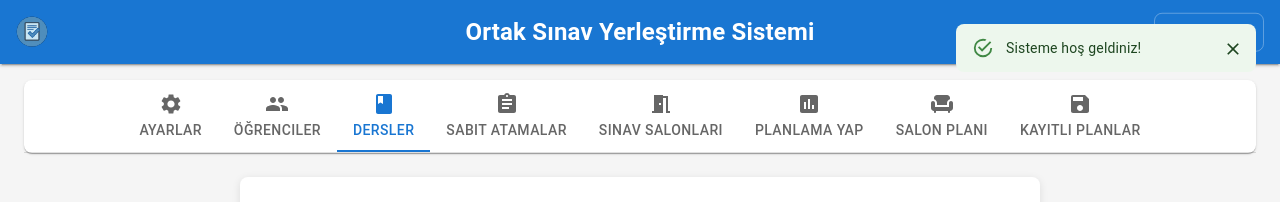
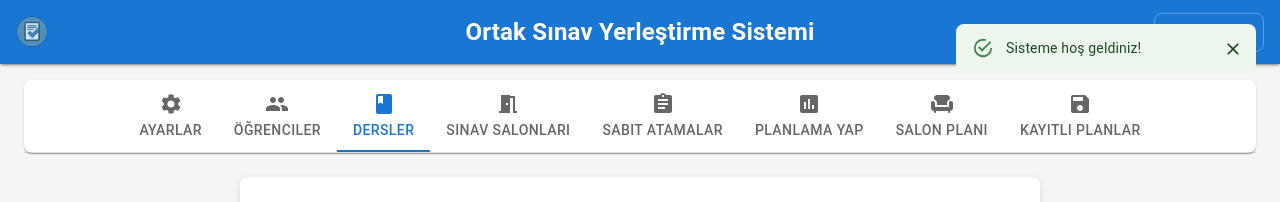
Before and after one commit to zapo-gh/ortaksinav, a React (Create React App) app: page / in a window 1280 px wide. Both pictures are taken after a click on the button "Sistemi Başlat". Shown: the top 202 px of the page. Built offline with nearby package versions, Linux system fonts and the light colour scheme.

Commit message:
chore(ui): sekme sırası değişti (Sınav Salonları ↔ Sabit Atamalar)

```diff
--- a/src/pages/AnaSayfa.js
+++ b/src/pages/AnaSayfa.js
@@ -1548,16 +1548,16 @@ const AnaSayfaContent = React.memo(() => {
               label="Dersler"
               value="ayarlar"
             />
+            <Tab
+              icon={<MeetingRoomIcon />}
+              label="Sınav Salonları"
+              value="salonlar"
+            />
           <Tab
             icon={<AssignmentIcon />}
             label="Sabit Atamalar"
             value="sabit-atamalar"
           />
-            <Tab
-              icon={<MeetingRoomIcon />}
-              label="Sınav Salonları"
-              value="salonlar"
-            />
             <Tab
               icon={<AssessmentIcon />}
               label="Planlama Yap"
```
